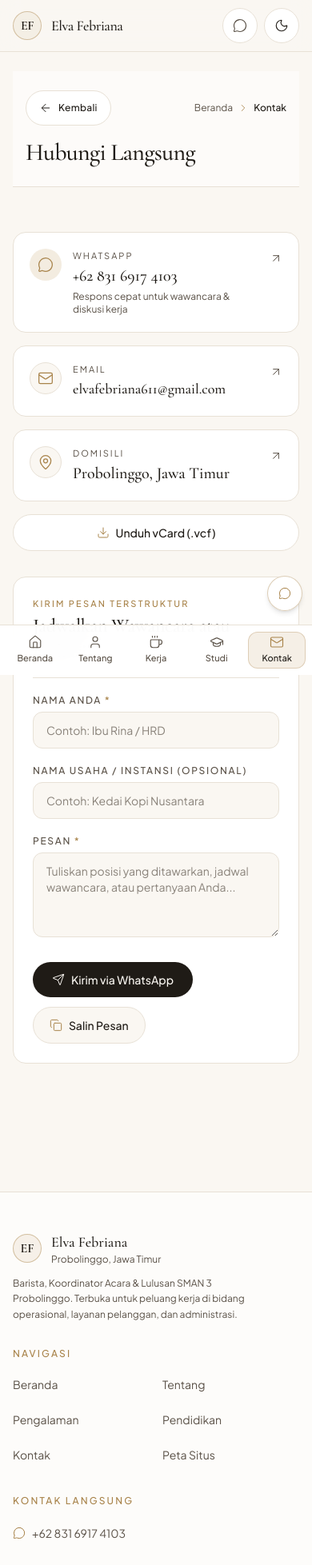
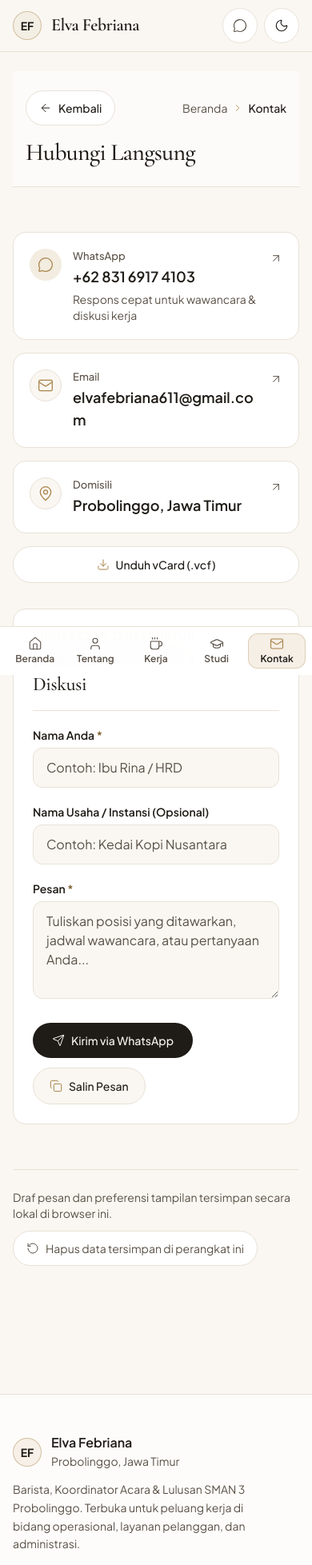
Before and after one commit to Satsetx4/elva-febriana-portfolio, a React (Vite) app: page /kontak in a window 390 px wide. Shown: the top 1957 px of the page at 80% size. Built offline with nearby package versions, Linux system fonts and the light colour scheme.

Commit message:
fix(layout): improve global readability, hide mobile floating WA, relocate storage reset

```diff
--- a/src/App.tsx
+++ b/src/App.tsx
@@ -7,7 +7,6 @@ import { Navbar } from './components/layout/Navbar';
 import { PageCurtain } from './components/layout/PageCurtain';
 import { ErrorBoundary } from './components/ui/ErrorBoundary';
 import { FloatingWhatsApp } from './components/ui/FloatingWhatsApp';
-import { OutletProvider } from './context/OutletContext';
 import { ThemeProvider } from './context/ThemeContext';
 import { AboutPage } from './pages/AboutPage';
 import { ContactPage } from './pages/ContactPage';
@@ -19,7 +18,7 @@ import { NotFoundPage } from './pages/NotFoundPage';
 const ROUTE_TITLES: Record<string, string> = {
   '/': 'Elva Febriana — Barista, Koordinator Acara & Lulusan SMAN 3 Probolinggo',
   '/tentang': 'Profil & Karakter Kerja — Elva Febriana',
-  '/pengalaman': 'Pengalaman & Simulasi Kerja — Elva Febriana',
+  '/pengalaman': 'Pengalaman Kerja — Elva Febriana',
   '/pendidikan': 'Pendidikan & Organisasi — Elva Febriana',
   '/kontak': 'Hubungi Langsung — Elva Febriana',
 };
@@ -104,11 +103,9 @@ export default function App() {
   return (
     <ErrorBoundary>
       <ThemeProvider>
-        <OutletProvider>
-          <BrowserRouter>
-            <AppShell />
-          </BrowserRouter>
-        </OutletProvider>
+        <BrowserRouter>
+          <AppShell />
+        </BrowserRouter>
       </ThemeProvider>
     </ErrorBoundary>
   );
--- a/src/components/layout/AppHeader.tsx
+++ b/src/components/layout/AppHeader.tsx
@@ -27,13 +27,13 @@ export function AppHeader({
           <button
             type="button"
             onClick={handleBack}
-            className="no-print inline-flex min-h-[44px] min-w-[44px] items-center gap-2 rounded-full border border-line bg-surface px-4 py-2 text-xs font-medium tracking-wide text-ink transition-colors hover:border-gold hover:text-gold focus-visible:outline-2 focus-visible:outline-offset-2 focus-visible:outline-gold"
+            className="no-print inline-flex min-h-[44px] min-w-[44px] items-center gap-2 rounded-full border border-line bg-surface px-4 py-2 text-sm font-medium text-ink transition-colors hover:border-gold hover:text-gold-ink focus-visible:outline-2 focus-visible:outline-offset-2 focus-visible:outline-gold"
           >
             <ArrowLeft className="h-4 w-4" strokeWidth={1.5} aria-hidden="true" />
             <span>Kembali</span>
           </button>
 
-          <nav aria-label="Breadcrumb" className="flex items-center gap-1.5 text-xs text-muted">
+          <nav aria-label="Breadcrumb" className="flex items-center gap-1.5 text-sm text-muted">
             <Link
               to="/"
               className="inline-flex min-h-[36px] items-center transition-colors hover:text-ink focus-visible:outline-2 focus-visible:outline-offset-2 focus-visible:outline-gold"
--- a/src/components/layout/Footer.tsx
+++ b/src/components/layout/Footer.tsx
@@ -1,7 +1,7 @@
-import { Mail, MessageCircle, RotateCcw } from 'lucide-react';
+import { Mail, MessageCircle } from 'lucide-react';
 import { Link } from 'react-router-dom';
 import { PROFILE } from '../../data/profile';
-import { clearAllElvaStorage, trackEvent } from '../../lib/storage';
+import { trackEvent } from '../../lib/storage';
 import type { RoutePath } from '../../types/portfolio';
 
 const FOOTER_LINKS: ReadonlyArray<{ to: RoutePath; label: string }> = [
@@ -18,34 +18,29 @@ export function Footer() {
     `Halo ${PROFILE.name}, saya melihat portofolio Anda dan ingin berdiskusi.`,
   )}`;
 
-  const handleResetData = () => {
-    clearAllElvaStorage();
-    window.location.reload();
-  };
-
   return (
     <footer className="no-print border-t border-line bg-surface/65 pb-24 md:pb-10">
       <div className="mx-auto max-w-6xl px-4 py-12 sm:px-6 lg:px-8">
         <div className="grid gap-8 md:grid-cols-3 md:items-start">
           <div>
             <div className="flex items-center gap-3">
-              <span className="inline-flex h-9 w-9 items-center justify-center rounded-full border border-gold/45 bg-gold-soft/70 font-serif text-base font-semibold text-ink">
+              <span className="inline-flex h-9 w-9 items-center justify-center rounded-full border border-gold/45 bg-gold-soft/70 font-sans text-sm font-bold text-ink">
                 EF
               </span>
               <div>
-                <p className="font-serif text-lg font-medium text-ink">
+                <p className="font-sans text-base font-semibold text-ink">
                   {PROFILE.name}
                 </p>
-                <p className="text-xs text-muted">{PROFILE.city}</p>
+                <p className="text-sm leading-relaxed text-muted">{PROFILE.city}</p>
               </div>
             </div>
-            <p className="mt-3 max-w-xs text-xs leading-relaxed text-muted">
+            <p className="mt-3 max-w-xs text-sm leading-relaxed text-muted">
               {PROFILE.headline}. Terbuka untuk peluang kerja di bidang operasional, layanan pelanggan, dan administrasi.
             </p>
           </div>
 
           <div>
-            <p className="text-xs font-medium uppercase tracking-[0.18em] text-gold">
+            <p className="eyebrow">
               Navigasi
             </p>
             <ul className="mt-3 grid grid-cols-2 gap-x-4 gap-y-2 text-sm">
@@ -71,7 +66,7 @@ export function Footer() {
           </div>
 
           <div>
-            <p className="text-xs font-medium uppercase tracking-[0.18em] text-gold">
+            <p className="eyebrow">
               Kontak Langsung
             </p>
             <div className="mt-3 flex flex-col gap-2 text-sm">
@@ -97,19 +92,10 @@ export function Footer() {
           </div>
         </div>
 
-        <div className="mt-10 flex flex-col items-start justify-between gap-4 border-t border-line pt-6 sm:flex-row sm:items-center">
-          <p className="text-xs text-muted">
+        <div className="mt-10 border-t border-line pt-6">
+          <p className="text-sm leading-relaxed text-muted">
             © {year} {PROFILE.name}. Seluruh hak cipta dilindungi.
           </p>
-
-          <button
-            type="button"
-            onClick={handleResetData}
-            className="inline-flex min-h-[40px] items-center gap-2 rounded-full border border-line bg-bg px-3.5 py-1.5 text-xs font-medium text-muted transition-colors hover:border-gold hover:text-ink focus-visible:outline-2 focus-visible:outline-offset-2 focus-visible:outline-gold"
-          >
-            <RotateCcw className="h-3.5 w-3.5" strokeWidth={1.5} aria-hidden="true" />
-            <span>Reset Data / Mulai dari Awal</span>
-          </button>
         </div>
       </div>
     </footer>
--- a/src/components/layout/MobileBottomNav.tsx
+++ b/src/components/layout/MobileBottomNav.tsx
@@ -32,7 +32,7 @@ export function MobileBottomNav() {
             to={to}
             end={to === '/'}
             className={({ isActive }) =>
-              `relative flex min-h-[48px] flex-col items-center justify-center gap-0.5 rounded-xl px-1 py-1.5 text-[11px] font-medium transition-colors focus-visible:outline-2 focus-visible:outline-offset-2 focus-visible:outline-gold ${
+              `relative flex min-h-[48px] flex-col items-center justify-center gap-0.5 rounded-xl px-1 py-1.5 text-xs font-semibold transition-colors focus-visible:outline-2 focus-visible:outline-offset-2 focus-visible:outline-gold ${
                 isActive ? 'text-ink' : 'text-muted hover:text-ink'
               }`
             }
--- a/src/components/layout/Navbar.tsx
+++ b/src/components/layout/Navbar.tsx
@@ -28,10 +28,10 @@ export function Navbar() {
           to="/"
           className="group inline-flex min-h-[44px] items-center gap-3 focus-visible:outline-2 focus-visible:outline-offset-2 focus-visible:outline-gold"
         >
-          <span className="inline-flex h-9 w-9 items-center justify-center rounded-full border border-gold/45 bg-gold-soft/70 font-serif text-base font-semibold tracking-tight text-ink transition-colors group-hover:border-gold">
+          <span className="inline-flex h-9 w-9 items-center justify-center rounded-full border border-gold/45 bg-gold-soft/70 font-sans text-sm font-bold text-ink transition-colors group-hover:border-gold">
             EF
           </span>
-          <span className="font-serif text-lg font-medium tracking-tight text-ink sm:text-xl">
+          <span className="font-serif text-[22px] font-semibold tracking-tight text-ink">
             {PROFILE.name}
           </span>
         </Link>
@@ -43,7 +43,7 @@ export function Navbar() {
               to={item.to}
               end={item.to === '/'}
               className={({ isActive }) =>
-                `relative inline-flex min-h-[44px] items-center px-3.5 py-2 text-sm font-medium transition-colors focus-visible:outline-2 focus-visible:outline-offset-2 focus-visible:outline-gold ${
+                `relative inline-flex min-h-[44px] items-center px-3.5 py-2 text-[15px] font-medium transition-colors focus-visible:outline-2 focus-visible:outline-offset-2 focus-visible:outline-gold ${
                   isActive ? 'text-ink' : 'text-muted hover:text-ink'
                 }`
               }
--- a/src/components/ui/ErrorBoundary.tsx
+++ b/src/components/ui/ErrorBoundary.tsx
@@ -21,13 +21,13 @@ export class ErrorBoundary extends Component<
       return (
         <div className="flex min-h-screen items-center justify-center bg-bg px-6 py-16 text-ink">
           <div className="w-full max-w-md rounded-2xl border border-line bg-surface p-8 text-center">
-            <p className="text-xs font-medium uppercase tracking-[0.2em] text-gold">
+            <p className="eyebrow">
               Terjadi Kendala
             </p>
             <h1 className="mt-3 font-serif text-3xl font-medium text-ink">
               Halaman Perlu Dimuat Ulang
             </h1>
-            <p className="mt-3 text-sm leading-relaxed text-muted">
+            <p className="body mt-3">
               Maaf, tampilan mengalami gangguan sementara. Silakan muat ulang halaman untuk melanjutkan.
             </p>
             <button
--- a/src/components/ui/FloatingWhatsApp.tsx
+++ b/src/components/ui/FloatingWhatsApp.tsx
@@ -20,10 +20,10 @@ export function FloatingWhatsApp() {
       aria-label="Hubungi Elva Febriana melalui WhatsApp"
       whileHover={shouldReduceMotion ? undefined : { y: -2 }}
       whileTap={shouldReduceMotion ? undefined : { scale: 0.97 }}
-      className="no-print fixed bottom-20 right-3 z-40 inline-flex h-11 w-11 items-center justify-center gap-2 rounded-full border border-gold/40 bg-surface/95 p-0 text-xs font-medium tracking-wide text-ink shadow-md backdrop-blur-md transition-colors hover:border-gold hover:bg-gold-soft focus-visible:outline-2 focus-visible:outline-offset-2 focus-visible:outline-gold sm:bottom-6 sm:right-6 sm:h-auto sm:min-h-[44px] sm:w-auto sm:px-4 sm:py-2.5"
+      className="no-print fixed hidden md:inline-flex md:bottom-6 md:right-6 z-40 min-h-[44px] items-center justify-center gap-2 rounded-full border border-gold/40 bg-surface/95 px-4 py-2.5 text-sm font-medium text-ink shadow-md backdrop-blur-md transition-colors hover:border-gold hover:bg-gold-soft focus-visible:outline-2 focus-visible:outline-offset-2 focus-visible:outline-gold"
     >
       <MessageCircle className="h-4 w-4 text-gold" strokeWidth={1.5} aria-hidden="true" />
-      <span className="hidden sm:inline">Chat WhatsApp</span>
+      <span>Chat WhatsApp</span>
     </motion.a>
   );
 }
--- a/src/pages/ContactPage.tsx
+++ b/src/pages/ContactPage.tsx
@@ -8,11 +8,18 @@ import {
   Mail,
   MapPin,
   MessageCircle,
+  RotateCcw,
   Send,
 } from 'lucide-react';
 import { AppHeader } from '../components/layout/AppHeader';
 import { PROFILE } from '../data/profile';
-import { STORAGE_KEYS, safeGet, safeSet, trackEvent } from '../lib/storage';
+import {
+  STORAGE_KEYS,
+  clearAllElvaStorage,
+  safeGet,
+  safeSet,
+  trackEvent,
+} from '../lib/storage';
 
 interface ContactDraft {
   senderName: string;
@@ -122,6 +129,17 @@ export function ContactPage() {
     window.open(waUrl, '_blank', 'noopener,noreferrer');
   };
 
+  const handleResetLocalData = () => {
+    if (
+      window.confirm(
+        'Hapus draf formulir, data simulasi, dan preferensi tema yang tersimpan di perangkat ini?',
+      )
+    ) {
+      clearAllElvaStorage();
+      window.location.reload();
+    }
+  };
+
   const directWaHref = `https://wa.me/${PROFILE.whatsapp}?text=${encodeURIComponent(
     'Halo Elva, saya tertarik menghubungi Anda terkait peluang kerja atau kolaborasi.',
   )}`;
@@ -151,13 +169,13 @@ export function ContactPage() {
                 <MessageCircle className="w-5 h-5" strokeWidth={1.5} />
               </div>
               <div>
-                <p className="text-[11px] uppercase tracking-[0.18em] text-muted">
+                <p className="meta">
                   WhatsApp
                 </p>
-                <p className="font-serif text-xl text-ink mt-0.5">
+                <p className="font-sans text-lg font-semibold text-ink mt-0.5">
                   {PROFILE.phone}
                 </p>
-                <p className="text-xs text-muted mt-1">
+                <p className="text-sm text-muted mt-1">
                   Respons cepat untuk wawancara &amp; diskusi kerja
                 </p>
               </div>
@@ -177,10 +195,10 @@ export function ContactPage() {
                 <Mail className="w-5 h-5" strokeWidth={1.5} />
               </div>
               <div>
-                <p className="text-[11px] uppercase tracking-[0.18em] text-muted">
+                <p className="meta">
                   Email
                 </p>
-                <p className="font-serif text-lg sm:text-xl text-ink mt-0.5 break-all">
+                <p className="font-sans text-lg font-semibold text-ink mt-0.5 break-all">
                   {PROFILE.email}
                 </p>
               </div>
@@ -202,10 +220,10 @@ export function ContactPage() {
                 <MapPin className="w-5 h-5" strokeWidth={1.5} />
               </div>
               <div>
-                <p className="text-[11px] uppercase tracking-[0.18em] text-muted">
+                <p className="meta">
                   Domisili
                 </p>
-                <p className="font-serif text-xl text-ink mt-0.5">
+                <p className="font-sans text-lg font-semibold text-ink mt-0.5">
                   {PROFILE.city}
                 </p>
               </div>
@@ -233,10 +251,10 @@ export function ContactPage() {
           className="lg:col-span-7 rounded-2xl border border-line bg-surface p-6 sm:p-8 space-y-5"
         >
           <div className="space-y-1 border-b border-line pb-4">
-            <p className="text-[11px] uppercase tracking-[0.2em] text-gold font-medium">
+            <p className="eyebrow">
               Kirim Pesan Terstruktur
             </p>
-            <h2 className="font-serif text-2xl sm:text-3xl text-ink">
+            <h2 className="font-serif text-2xl sm:text-3xl font-medium text-ink">
               Jadwalkan Wawancara atau Diskusi
             </h2>
           </div>
@@ -258,9 +276,9 @@ export function ContactPage() {
           <div className="space-y-1.5">
             <label
               htmlFor="senderName"
-              className="block text-xs font-medium uppercase tracking-[0.14em] text-muted"
+              className="block text-sm font-semibold text-ink"
             >
-              Nama Anda <span className="text-gold">*</span>
+              Nama Anda <span className="text-gold-ink">*</span>
             </label>
             <input
               id="senderName"
@@ -273,10 +291,10 @@ export function ContactPage() {
                 }
               }}
               placeholder="Contoh: Ibu Rina / HRD"
-              className="w-full rounded-xl border border-line bg-bg px-4 py-3 text-sm text-ink placeholder:text-muted/70 focus:border-gold focus:outline-none"
+              className="w-full rounded-xl border border-line bg-bg px-4 py-3 text-base text-ink placeholder:text-muted focus:border-gold focus:outline-none"
             />
             {errors.senderName && (
-              <p role="alert" className="text-xs text-red-600 dark:text-red-400">
+              <p role="alert" className="text-sm text-red-700 dark:text-red-400">
                 {errors.senderName}
               </p>
             )}
@@ -285,7 +303,7 @@ export function ContactPage() {
           <div className="space-y-1.5">
             <label
               htmlFor="organization"
-              className="block text-xs font-medium uppercase tracking-[0.14em] text-muted"
+              className="block text-sm font-semibold text-ink"
             >
               Nama Usaha / Instansi (Opsional)
             </label>
@@ -297,16 +315,16 @@ export function ContactPage() {
                 setDraft((prev) => ({ ...prev, organization: e.target.value }))
               }
               placeholder="Contoh: Kedai Kopi Nusantara"
-              className="w-full rounded-xl border border-line bg-bg px-4 py-3 text-sm text-ink placeholder:text-muted/70 focus:border-gold focus:outline-none"
+              className="w-full rounded-xl border border-line bg-bg px-4 py-3 text-base text-ink placeholder:text-muted focus:border-gold focus:outline-none"
             />
           </div>
 
           <div className="space-y-1.5">
             <label
               htmlFor="message"
-              className="block text-xs font-medium uppercase tracking-[0.14em] text-muted"
+              className="block text-sm font-semibold text-ink"
             >
-              Pesan <span className="text-gold">*</span>
+              Pesan <span className="text-gold-ink">*</span>
             </label>
             <textarea
               id="message"
@@ -319,17 +337,17 @@ export function ContactPage() {
                 }
               }}
               placeholder="Tuliskan posisi yang ditawarkan, jadwal wawancara, atau pertanyaan Anda..."
-              className="w-full rounded-xl border border-line bg-bg px-4 py-3 text-sm text-ink placeholder:text-muted/70 focus:border-gold focus:outline-none resize-y"
+              className="w-full rounded-xl border border-line bg-bg px-4 py-3 text-base text-ink placeholder:text-muted focus:border-gold focus:outline-none resize-y"
             />
             {errors.message && (
-              <p role="alert" className="text-xs text-red-600 dark:text-red-400">
+              <p role="alert" className="text-sm text-red-700 dark:text-red-400">
                 {errors.message}
               </p>
             )}
           </div>
 
           {submittedNotice && (
-            <p className="rounded-xl border border-gold/40 bg-gold-soft/60 px-4 py-2.5 text-xs text-ink">
+            <p className="rounded-xl border border-gold/40 bg-gold-soft/60 px-4 py-2.5 text-sm text-ink">
               Pesan siap dikirim melalui tab WhatsApp yang baru dibuka.
             </p>
           )}
@@ -363,6 +381,20 @@ export function ContactPage() {
           </div>
         </form>
       </div>
+
+      <div className="border-t border-line pt-6 flex flex-wrap items-center justify-between gap-3">
+        <p className="text-sm text-muted">
+          Draf pesan dan preferensi tampilan tersimpan secara lokal di browser ini.
+        </p>
+        <button
+          type="button"
+          onClick={handleResetLocalData}
+          className="inline-flex min-h-[44px] items-center gap-2 rounded-full border border-line bg-surface px-4 py-2 text-sm text-muted transition-colors hover:border-gold hover:text-ink focus-visible:outline-2 focus-visible:outline-offset-2 focus-visible:outline-gold"
+        >
+          <RotateCcw className="h-4 w-4" strokeWidth={1.5} aria-hidden="true" />
+          <span>Hapus data tersimpan di perangkat ini</span>
+        </button>
+      </div>
     </div>
   );
 }
--- a/src/pages/NotFoundPage.tsx
+++ b/src/pages/NotFoundPage.tsx
@@ -4,13 +4,13 @@ import { Link } from 'react-router-dom';
 export function NotFoundPage() {
   return (
     <div className="mx-auto max-w-2xl px-4 sm:px-6 py-24 sm:py-32 text-center space-y-6">
-      <p className="text-[11px] uppercase tracking-[0.24em] text-gold font-medium">
+      <p className="eyebrow">
         Halaman Tidak Ditemukan
       </p>
       <h1 className="font-serif text-7xl sm:text-8xl font-semibold text-ink tracking-tight">
         404
       </h1>
-      <p className="text-base text-muted leading-relaxed max-w-md mx-auto">
+      <p className="body max-w-md mx-auto">
         Halaman yang Anda cari tidak tersedia atau telah dipindahkan. Silakan
         kembali ke beranda untuk melihat portofolio Elva Febriana.
       </p>
```
